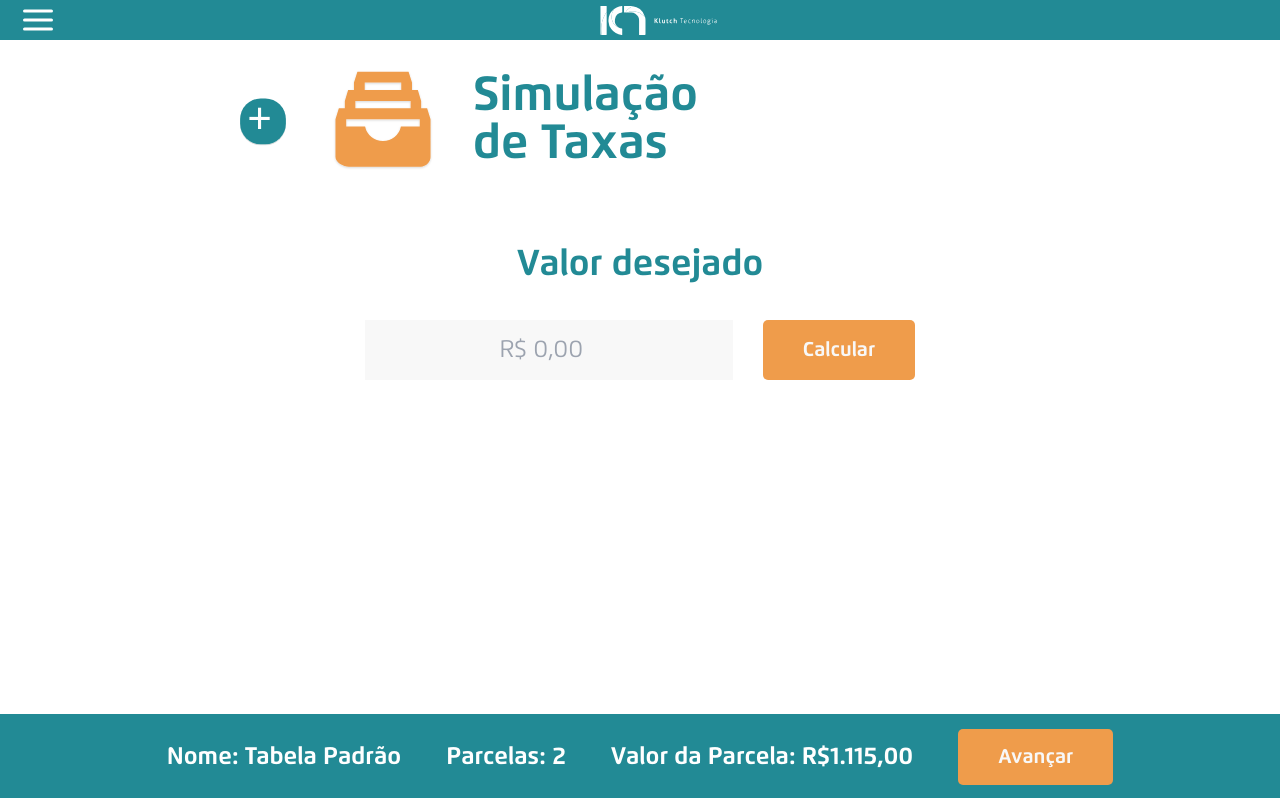
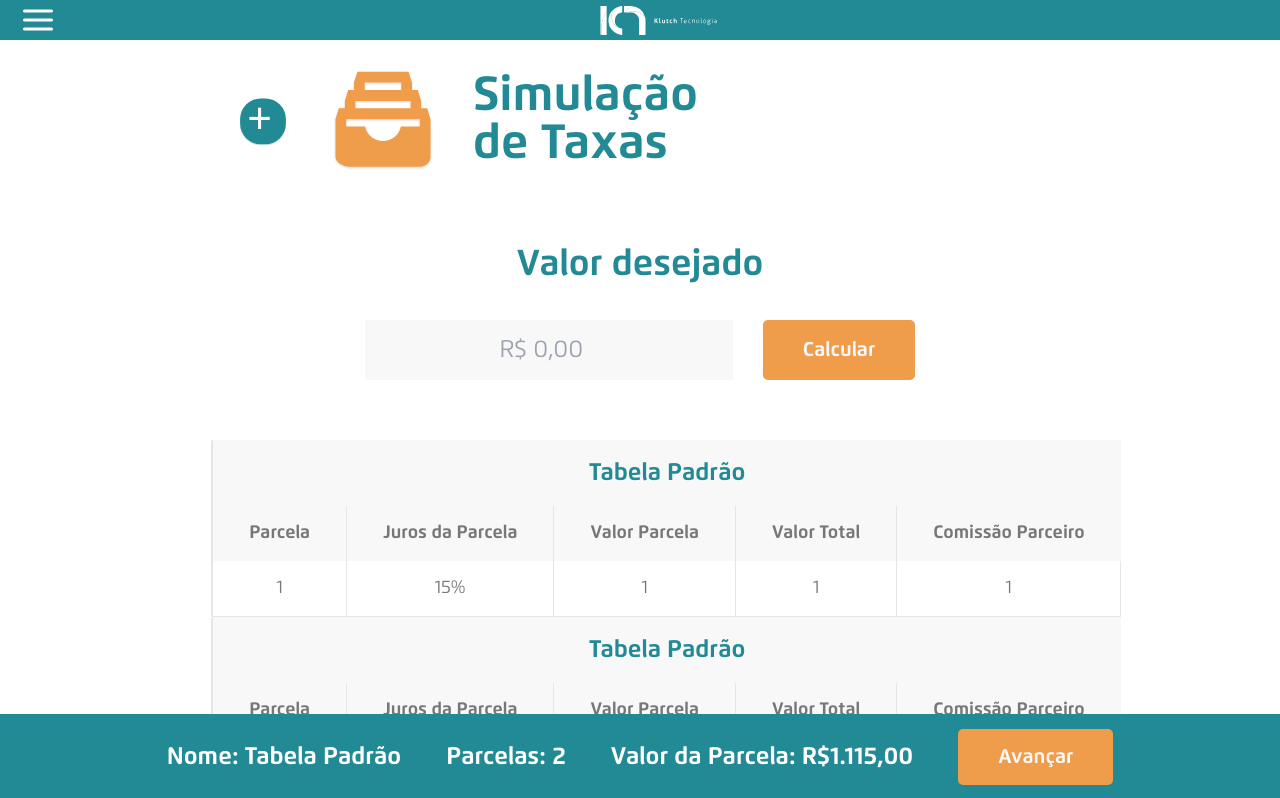
Before and after one commit to viniciusperrone/Klutch-Tech, a Next.js app in the folder frontend/: page / in a window 1280 px wide. Shown: the top 798 px of the page. Built offline with nearby package versions, Linux system fonts and the light colour scheme.

Commit message:
style: Created Table Component

```diff
--- /dev/null
+++ b/frontend/src/components/Table.tsx
@@ -0,0 +1,62 @@
+export function Table() {
+  return (
+    <div className="mx-[16.5vw] flex flex-row">
+      <div className="w-[5%] min-h-full bg-white border-[1px] border-gray-300 rounded-l-[5px]" />
+      <div className="flex-1 flex">
+        <header className="bg-gray-200">
+          <div className="py-[15px] flex justify-center items-center">
+            <h1 className="text-[24px] font-flexoBold text-blue-400">
+              Tabela Padrão
+            </h1>
+          </div>
+          <div className="flex flex-row">
+            <div className="px-9 py-[14px] border-r border-gray-300">
+              <h2 className="text-[18px] font-flexoBold text-gray-900">
+                Parcela
+              </h2>
+            </div>
+            <div className="px-9 py-[14px] border-r border-gray-300">
+              <h2 className="text-[18px] font-flexoBold text-gray-900">
+                Juros da Parcela
+              </h2>
+            </div>
+            <div className="px-9 py-[14px] border-r border-gray-300">
+              <h2 className="text-[18px] font-flexoBold text-gray-900">
+                Valor Parcela
+              </h2>
+            </div>
+            <div className="px-9 py-[14px] border-r border-gray-300">
+              <h2 className="text-[18px] font-flexoBold text-gray-900">
+                Valor Total
+              </h2>
+            </div>
+            <div className="px-9 py-[14px]">
+              <h2 className="text-[18px] font-flexoBold text-gray-900">
+                Comissão Parceiro
+              </h2>
+            </div>
+          </div>
+          <div className="flex flex-row bg-white">
+            <div className="w-[134px] py-[14px] flex justify-center border-b border-r border-gray-300">
+              <h2 className="text-[18px] font-flexoRegular text-gray-900">1</h2>
+            </div>
+            <div className="w-[207px] py-[14px] flex justify-center border-b border-r border-gray-300">
+              <h2 className="text-[18px] font-flexoRegular text-gray-900">
+                15%
+              </h2>
+            </div>
+            <div className="w-[182px] py-[14px] flex justify-center border-b border-r border-gray-300">
+              <h2 className="text-[18px] font-flexoRegular text-gray-900">1</h2>
+            </div>
+            <div className="w-[161px] py-[14px] flex justify-center border-b border-r border-gray-300">
+              <h2 className="text-[18px] font-flexoRegular text-gray-900">1</h2>
+            </div>
+            <div className="w-[224px] py-[14px] flex justify-center border-b border-r border-gray-300">
+              <h2 className="text-[18px] font-flexoRegular text-gray-900">1</h2>
+            </div>
+          </div>
+        </header>
+      </div>
+    </div>
+  );
+}
--- a/frontend/src/pages/index.tsx
+++ b/frontend/src/pages/index.tsx
@@ -6,12 +6,13 @@ import FillingSvg from '../assets/icons/filling-orange.svg';
 import PlusSvg from '../assets/icons/plus.svg';
 import { Footer } from '../components/Footer';
 import { Button } from '../components/Buttton';
+import { Table } from '../components/Table';
 
 export default function Home() {
   return (
     <div className="flex-1">
       <Header />
-      <main className="flex-1 pt-[30px]">
+      <div className="flex-1 pt-[30px]">
         <div className="flex w-full pl-[18.2vw] items-center gap-10">
           <span>
             <Image src={PlusSvg} width={60} height={60} />
@@ -35,7 +36,14 @@ export default function Home() {
             <Button title="Calcular" />
           </div>
         </div>
+      </div>
+
+      <main className="flex-1 pt-8 pb-[200px]">
+        <Table />
+        <Table />
+        <Table />
       </main>
+
       <Footer />
     </div>
   );
--- a/frontend/tailwind.config.js
+++ b/frontend/tailwind.config.js
@@ -23,6 +23,7 @@ module.exports = {
         },
         gray: {
           200: '#F8F8F8',
+          300: '#E6E6E6',
           900: '#777777'
         },
 
```
